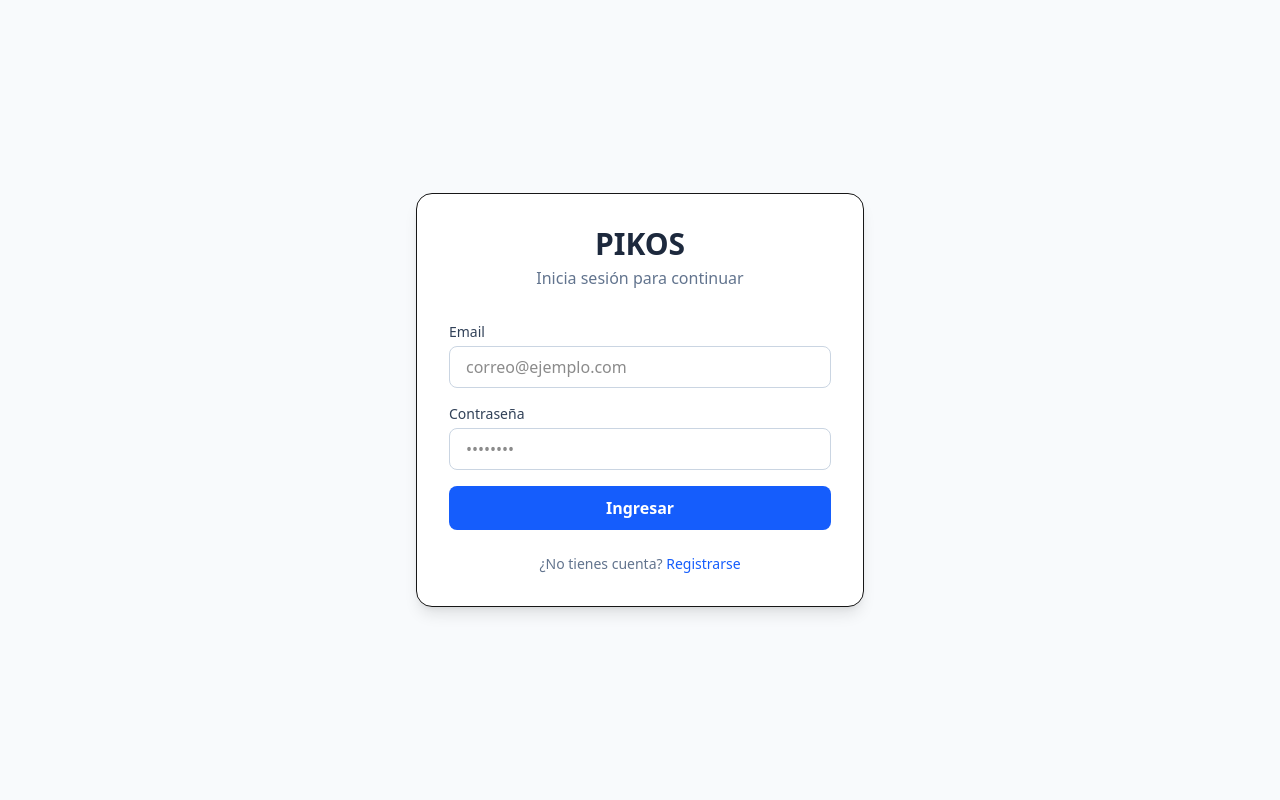
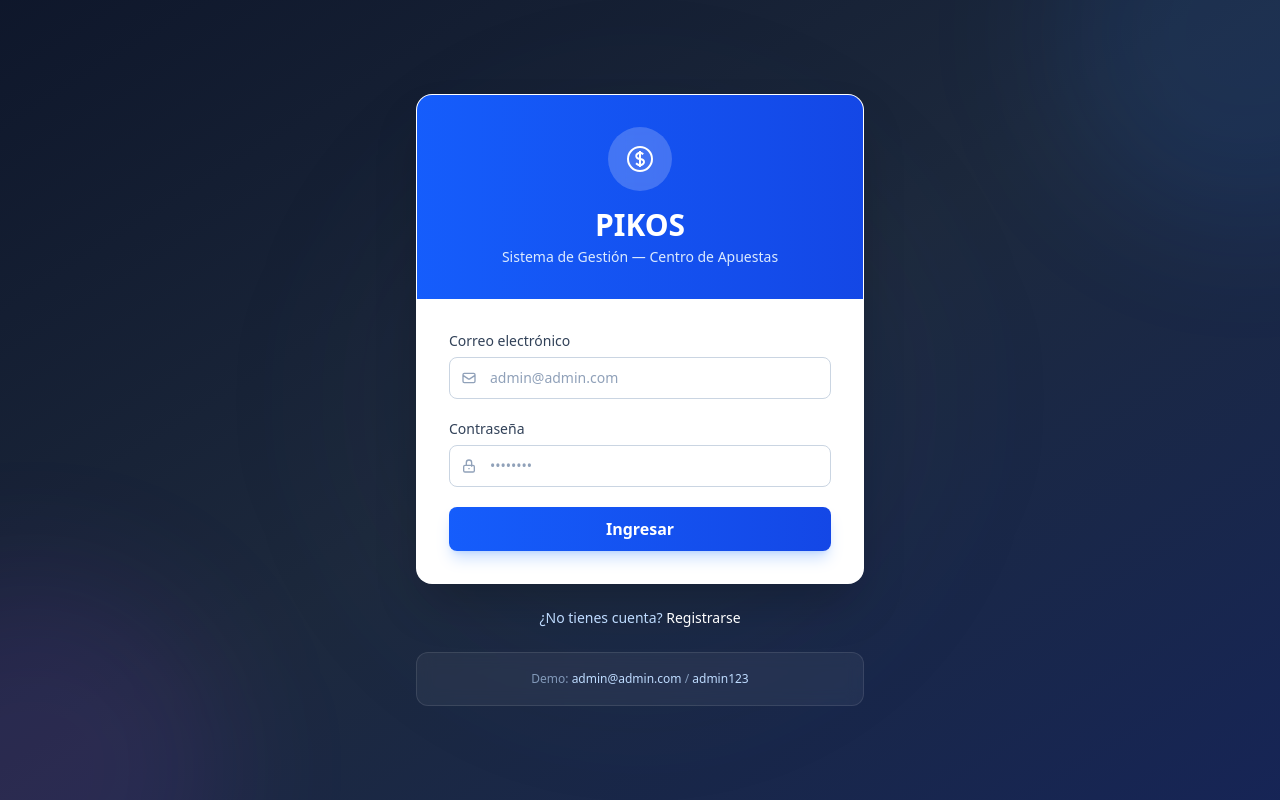
Before and after one commit to eudysj95/pikos-web, a Next.js app: page /login in a window 1280 px wide. Built offline with nearby package versions, Linux system fonts and the light colour scheme.

Commit message:
feat: mejora diseño login/register y fix zona horaria Venezuela

```diff
--- a/src/app/(auth)/layout.tsx
+++ b/src/app/(auth)/layout.tsx
@@ -4,7 +4,13 @@ export default function AuthLayout({
   children: React.ReactNode;
 }) {
   return (
-    <div className="min-h-screen flex items-center justify-center bg-slate-50">
+    <div className="min-h-screen flex items-center justify-center bg-gradient-to-br from-slate-900 via-slate-800 to-blue-950 relative overflow-hidden">
+      {/* Círculos decorativos de fondo */}
+      <div className="absolute inset-0 overflow-hidden pointer-events-none">
+        <div className="absolute -top-40 -right-40 w-96 h-96 rounded-full bg-blue-500/10 blur-3xl" />
+        <div className="absolute -bottom-40 -left-40 w-96 h-96 rounded-full bg-purple-500/10 blur-3xl" />
+        <div className="absolute top-1/2 left-1/2 -translate-x-1/2 -translate-y-1/2 w-[600px] h-[600px] rounded-full bg-slate-600/5 blur-3xl" />
+      </div>
       {children}
     </div>
   );
--- a/src/app/(auth)/login/page.tsx
+++ b/src/app/(auth)/login/page.tsx
@@ -36,58 +36,103 @@ export default function LoginPage() {
   }
 
   return (
-    <div className="w-full max-w-md p-8 bg-white rounded-2xl shadow-lg border">
-      <div className="text-center mb-8">
-        <h1 className="text-3xl font-bold text-slate-800">PIKOS</h1>
-        <p className="text-slate-500 mt-1">Inicia sesión para continuar</p>
+    <div className="relative z-10 w-full max-w-md">
+      {/* Card principal */}
+      <div className="bg-white rounded-2xl shadow-2xl border border-white/20 overflow-hidden">
+        {/* Encabezado con gradiente */}
+        <div className="bg-gradient-to-r from-blue-600 to-blue-700 px-8 py-8 text-center">
+          <div className="inline-flex items-center justify-center w-16 h-16 rounded-full bg-white/20 backdrop-blur-sm mb-4">
+            <svg xmlns="http://www.w3.org/2000/svg" viewBox="0 0 24 24" fill="none" stroke="currentColor" strokeWidth={1.5} className="w-8 h-8 text-white">
+              <path d="M12 6v12m-3-2.818l.879.659c1.171.879 3.07.879 4.242 0 1.172-.879 1.172-2.303 0-3.182C13.536 12.219 12.768 12 12 12c-.725 0-1.45-.22-2.003-.659-1.106-.879-1.106-2.303 0-3.182s2.9-.879 4.006 0l.415.33M21 12a9 9 0 11-18 0 9 9 0 0118 0z" />
+            </svg>
+          </div>
+          <h1 className="text-3xl font-bold text-white">PIKOS</h1>
+          <p className="text-blue-100 mt-1 text-sm">Sistema de Gestión — Centro de Apuestas</p>
         </div>
 
-      <form onSubmit={handleSubmit} className="space-y-4">
+        {/* Formulario */}
+        <form onSubmit={handleSubmit} className="p-8 space-y-5">
           <div>
-          <label className="block text-sm font-medium text-slate-700 mb-1">
-            Email
+            <label className="block text-sm font-medium text-slate-700 mb-1.5">
+              Correo electrónico
             </label>
+            <div className="relative">
+              <span className="absolute inset-y-0 left-0 flex items-center pl-3 text-slate-400">
+                <svg xmlns="http://www.w3.org/2000/svg" viewBox="0 0 24 24" fill="none" stroke="currentColor" strokeWidth={2} className="w-4 h-4">
+                  <path d="M3 8l7.89 5.26a2 2 0 002.22 0L21 8M5 19h14a2 2 0 002-2V7a2 2 0 00-2-2H5a2 2 0 00-2 2v10a2 2 0 002 2z" />
+                </svg>
+              </span>
               <input
                 name="email"
                 type="email"
                 required
-            className="w-full px-4 py-2 border border-slate-300 rounded-lg focus:ring-2 focus:ring-blue-500 focus:border-transparent outline-none"
-            placeholder="correo@ejemplo.com"
+                className="w-full pl-10 pr-4 py-2.5 border border-slate-300 rounded-lg text-sm focus:ring-2 focus:ring-blue-500 focus:border-transparent outline-none transition-shadow placeholder:text-slate-400"
+                placeholder="admin@admin.com"
               />
+            </div>
           </div>
 
           <div>
-          <label className="block text-sm font-medium text-slate-700 mb-1">
+            <label className="block text-sm font-medium text-slate-700 mb-1.5">
               Contraseña
             </label>
+            <div className="relative">
+              <span className="absolute inset-y-0 left-0 flex items-center pl-3 text-slate-400">
+                <svg xmlns="http://www.w3.org/2000/svg" viewBox="0 0 24 24" fill="none" stroke="currentColor" strokeWidth={2} className="w-4 h-4">
+                  <path d="M12 15v2m-6 4h12a2 2 0 002-2v-6a2 2 0 00-2-2H6a2 2 0 00-2 2v6a2 2 0 002 2zm10-8V7a4 4 0 00-8 0v4h8z" />
+                </svg>
+              </span>
               <input
                 name="password"
                 type="password"
                 required
-            className="w-full px-4 py-2 border border-slate-300 rounded-lg focus:ring-2 focus:ring-blue-500 focus:border-transparent outline-none"
+                className="w-full pl-10 pr-4 py-2.5 border border-slate-300 rounded-lg text-sm focus:ring-2 focus:ring-blue-500 focus:border-transparent outline-none transition-shadow placeholder:text-slate-400"
                 placeholder="••••••••"
               />
             </div>
+          </div>
 
           {error && (
-          <p className="text-red-500 text-sm text-center">{error}</p>
+            <div className="flex items-center gap-2 p-3 bg-red-50 border border-red-200 rounded-lg">
+              <svg xmlns="http://www.w3.org/2000/svg" viewBox="0 0 24 24" fill="none" stroke="currentColor" strokeWidth={2} className="w-4 h-4 text-red-500 shrink-0">
+                <path d="M12 8v4m0 4h.01M21 12a9 9 0 11-18 0 9 9 0 0118 0z" />
+              </svg>
+              <p className="text-red-600 text-sm">{error}</p>
+            </div>
           )}
 
           <button
             type="submit"
             disabled={loading}
-          className="w-full py-2.5 bg-blue-600 text-white font-semibold rounded-lg hover:bg-blue-700 disabled:opacity-50 transition-colors"
+            className="w-full py-2.5 bg-gradient-to-r from-blue-600 to-blue-700 text-white font-semibold rounded-lg hover:from-blue-700 hover:to-blue-800 disabled:opacity-50 disabled:cursor-not-allowed transition-all shadow-lg shadow-blue-500/25 active:scale-[0.98]"
           >
-          {loading ? "Ingresando..." : "Ingresar"}
+            {loading ? (
+              <span className="flex items-center justify-center gap-2">
+                <svg className="animate-spin h-4 w-4" xmlns="http://www.w3.org/2000/svg" fill="none" viewBox="0 0 24 24">
+                  <circle className="opacity-25" cx="12" cy="12" r="10" stroke="currentColor" strokeWidth="4" />
+                  <path className="opacity-75" fill="currentColor" d="M4 12a8 8 0 018-8V0C5.373 0 0 5.373 0 12h4z" />
+                </svg>
+                Ingresando...
+              </span>
+            ) : "Ingresar"}
           </button>
         </form>
+      </div>
 
-      <p className="text-center text-sm text-slate-500 mt-6">
+      {/* Enlace registro */}
+      <p className="text-center text-sm text-blue-200 mt-6">
         ¿No tienes cuenta?{" "}
-        <Link href="/register" className="text-blue-600 hover:underline">
+        <Link href="/register" className="text-white font-medium hover:underline underline-offset-2">
           Registrarse
         </Link>
       </p>
+
+      {/* Footer con datos de prueba */}
+      <div className="mt-6 p-4 bg-white/5 backdrop-blur-sm border border-white/10 rounded-xl">
+        <p className="text-xs text-blue-200/60 text-center leading-relaxed">
+          Demo: <span className="text-blue-200">admin@admin.com</span> / <span className="text-blue-200">admin123</span>
+        </p>
+      </div>
     </div>
   );
 }
--- a/src/app/(auth)/register/page.tsx
+++ b/src/app/(auth)/register/page.tsx
@@ -44,66 +44,109 @@ export default function RegisterPage() {
   }
 
   return (
-    <div className="w-full max-w-md p-8 bg-white rounded-2xl shadow-lg border">
-      <div className="text-center mb-8">
-        <h1 className="text-3xl font-bold text-slate-800">Crear Cuenta</h1>
-        <p className="text-slate-500 mt-1">Registrate para gestionar tu centro</p>
+    <div className="relative z-10 w-full max-w-md">
+      <div className="bg-white rounded-2xl shadow-2xl border border-white/20 overflow-hidden">
+        <div className="bg-gradient-to-r from-blue-600 to-blue-700 px-8 py-8 text-center">
+          <div className="inline-flex items-center justify-center w-16 h-16 rounded-full bg-white/20 backdrop-blur-sm mb-4">
+            <svg xmlns="http://www.w3.org/2000/svg" viewBox="0 0 24 24" fill="none" stroke="currentColor" strokeWidth={1.5} className="w-8 h-8 text-white">
+              <path d="M18 9v3m0 0v3m0-3h3m-3 0h-3m-2-5a4 4 0 11-8 0 4 4 0 018 0zM3 20a6 6 0 0112 0v1H3v-1z" />
+            </svg>
+          </div>
+          <h1 className="text-3xl font-bold text-white">Crear Cuenta</h1>
+          <p className="text-blue-100 mt-1 text-sm">Registrate para gestionar tu centro</p>
         </div>
 
-      <form onSubmit={handleSubmit} className="space-y-4">
+        <form onSubmit={handleSubmit} className="p-8 space-y-5">
           <div>
-          <label className="block text-sm font-medium text-slate-700 mb-1">
+            <label className="block text-sm font-medium text-slate-700 mb-1.5">
               Nombre completo
             </label>
+            <div className="relative">
+              <span className="absolute inset-y-0 left-0 flex items-center pl-3 text-slate-400">
+                <svg xmlns="http://www.w3.org/2000/svg" viewBox="0 0 24 24" fill="none" stroke="currentColor" strokeWidth={2} className="w-4 h-4">
+                  <path d="M16 7a4 4 0 11-8 0 4 4 0 018 0zM12 14a7 7 0 00-7 7h14a7 7 0 00-7-7z" />
+                </svg>
+              </span>
               <input
                 name="nombre"
                 type="text"
                 required
-            className="w-full px-4 py-2 border border-slate-300 rounded-lg focus:ring-2 focus:ring-blue-500 focus:border-transparent outline-none"
+                className="w-full pl-10 pr-4 py-2.5 border border-slate-300 rounded-lg text-sm focus:ring-2 focus:ring-blue-500 focus:border-transparent outline-none transition-shadow placeholder:text-slate-400"
+                placeholder="Tu nombre completo"
               />
+            </div>
           </div>
 
           <div>
-          <label className="block text-sm font-medium text-slate-700 mb-1">
-            Email
+            <label className="block text-sm font-medium text-slate-700 mb-1.5">
+              Correo electrónico
             </label>
+            <div className="relative">
+              <span className="absolute inset-y-0 left-0 flex items-center pl-3 text-slate-400">
+                <svg xmlns="http://www.w3.org/2000/svg" viewBox="0 0 24 24" fill="none" stroke="currentColor" strokeWidth={2} className="w-4 h-4">
+                  <path d="M3 8l7.89 5.26a2 2 0 002.22 0L21 8M5 19h14a2 2 0 002-2V7a2 2 0 00-2-2H5a2 2 0 00-2 2v10a2 2 0 002 2z" />
+                </svg>
+              </span>
               <input
                 name="email"
                 type="email"
                 required
-            className="w-full px-4 py-2 border border-slate-300 rounded-lg focus:ring-2 focus:ring-blue-500 focus:border-transparent outline-none"
+                className="w-full pl-10 pr-4 py-2.5 border border-slate-300 rounded-lg text-sm focus:ring-2 focus:ring-blue-500 focus:border-transparent outline-none transition-shadow placeholder:text-slate-400"
+                placeholder="correo@ejemplo.com"
               />
+            </div>
           </div>
 
           <div>
-          <label className="block text-sm font-medium text-slate-700 mb-1">
+            <label className="block text-sm font-medium text-slate-700 mb-1.5">
               Contraseña
             </label>
+            <div className="relative">
+              <span className="absolute inset-y-0 left-0 flex items-center pl-3 text-slate-400">
+                <svg xmlns="http://www.w3.org/2000/svg" viewBox="0 0 24 24" fill="none" stroke="currentColor" strokeWidth={2} className="w-4 h-4">
+                  <path d="M12 15v2m-6 4h12a2 2 0 002-2v-6a2 2 0 00-2-2H6a2 2 0 00-2 2v6a2 2 0 002 2zm10-8V7a4 4 0 00-8 0v4h8z" />
+                </svg>
+              </span>
               <input
                 name="password"
                 type="password"
                 required
-            className="w-full px-4 py-2 border border-slate-300 rounded-lg focus:ring-2 focus:ring-blue-500 focus:border-transparent outline-none"
+                className="w-full pl-10 pr-4 py-2.5 border border-slate-300 rounded-lg text-sm focus:ring-2 focus:ring-blue-500 focus:border-transparent outline-none transition-shadow placeholder:text-slate-400"
                 placeholder="Mínimo 6 caracteres"
               />
             </div>
+          </div>
 
           {error && (
-          <p className="text-red-500 text-sm text-center">{error}</p>
+            <div className="flex items-center gap-2 p-3 bg-red-50 border border-red-200 rounded-lg">
+              <svg xmlns="http://www.w3.org/2000/svg" viewBox="0 0 24 24" fill="none" stroke="currentColor" strokeWidth={2} className="w-4 h-4 text-red-500 shrink-0">
+                <path d="M12 8v4m0 4h.01M21 12a9 9 0 11-18 0 9 9 0 0118 0z" />
+              </svg>
+              <p className="text-red-600 text-sm">{error}</p>
+            </div>
           )}
 
           <button
             type="submit"
             disabled={loading}
-          className="w-full py-2.5 bg-blue-600 text-white font-semibold rounded-lg hover:bg-blue-700 disabled:opacity-50 transition-colors"
+            className="w-full py-2.5 bg-gradient-to-r from-blue-600 to-blue-700 text-white font-semibold rounded-lg hover:from-blue-700 hover:to-blue-800 disabled:opacity-50 disabled:cursor-not-allowed transition-all shadow-lg shadow-blue-500/25 active:scale-[0.98]"
           >
-          {loading ? "Registrando..." : "Registrarse"}
+            {loading ? (
+              <span className="flex items-center justify-center gap-2">
+                <svg className="animate-spin h-4 w-4" xmlns="http://www.w3.org/2000/svg" fill="none" viewBox="0 0 24 24">
+                  <circle className="opacity-25" cx="12" cy="12" r="10" stroke="currentColor" strokeWidth="4" />
+                  <path className="opacity-75" fill="currentColor" d="M4 12a8 8 0 018-8V0C5.373 0 0 5.373 0 12h4z" />
+                </svg>
+                Registrando...
+              </span>
+            ) : "Registrarse"}
           </button>
         </form>
+      </div>
 
-      <p className="text-center text-sm text-slate-500 mt-6">
+      <p className="text-center text-sm text-blue-200 mt-6">
         ¿Ya tienes cuenta?{" "}
-        <Link href="/login" className="text-blue-600 hover:underline">
+        <Link href="/login" className="text-white font-medium hover:underline underline-offset-2">
           Iniciar sesión
         </Link>
       </p>
```
Also changed, not shown: src/lib/date.ts (+18 -13 lines), src/proxy.ts (+5 -4 lines), 1 other file (tests, documents, lock files or other folders). Lines whose indentation alone changed are shown as unchanged.
